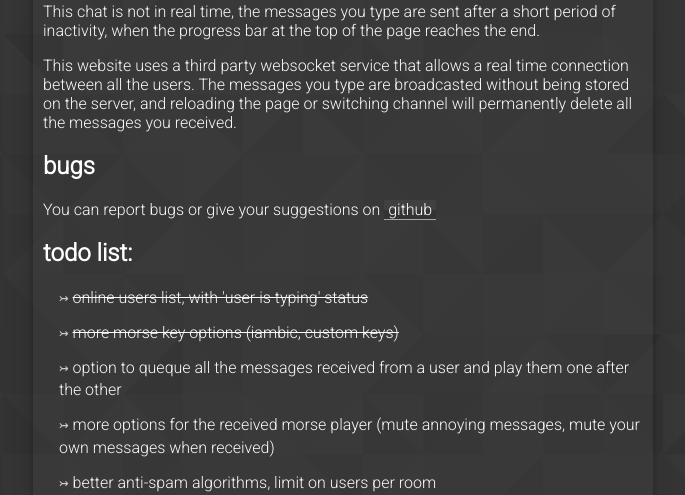
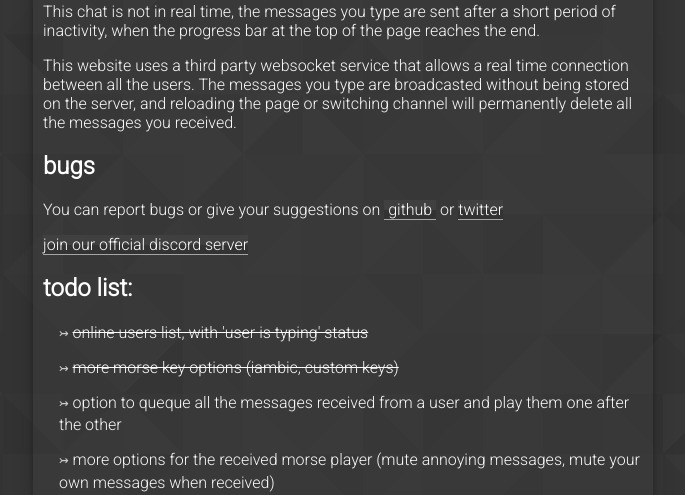
Before and after one commit to robalb/morsechat, a PHP site: page /about.php in a window 1280 px wide. Shown: the part 266-761 px from the top of the page, without its empty margins (297-982 px from the left). Run offline with PHP 8.4, Linux system fonts and the light colour scheme.

Commit message:
added social links

```diff
--- a/about.php
+++ b/about.php
@@ -131,7 +131,6 @@ li:before {
 		the progress bar at the top of the page reaches the end.</p>
 		<p>This website uses a third party websocket service that allows a real time connection between all the users. The messages you type are broadcasted without being stored on the server,
 		and reloading the page or switching channel will permanently delete all the messages you received.</p>
-
 		<!--
 		<h2>what's new</h2>
 		<h3>V 1.0 <span style="color:#cccccc">[19/ 3/ 2018]</span></h3>
@@ -140,8 +139,9 @@ li:before {
 		-->
 
 		<h2 id="bugs">bugs</h2>
-		<p>You can report bugs or give your suggestions on <a href="https://github.com/robalb/morsechat/issues">&nbsp;github&nbsp;</a>
-		<!-- or on <a href="https://twitter.com//">&nbsp;twitter&nbsp;</a> --> </p>
+		<p>You can report bugs or give your suggestions on <a href="https://github.com/robalb/morsechat/issues">&nbsp;github&nbsp;</a> or <a href="https://twitter.com/albertCoolwind">twitter</a>
+		 </p>
+    <p><a href="https://discord.gg/JPzfzNJG6e">join our official discord server</a></p>
 
 		<h2>todo list:</h2>
 		<ul>
--- a/index.php
+++ b/index.php
@@ -130,7 +130,9 @@ echo json_encode($out, JSON_HEX_TAG);
 		<p><a href="about.php">about</a></p>
 		<p><a href="about.php#bugs">bugs</a></p>
 		<!--<p><a href="javascript:alert('coming soon')">practice</a></p>-->
-		<p><a href="https://github.com/robalb/morsechat"><img class="icon-32" src="css/GitHub-Mark-Light-32px.png"></a></p>
+		<p><a href="https://github.com/robalb/morsechat"><img class="icon-32" src="css/github.svg"></a></p>
+		<p><a href="https://discord.gg/JPzfzNJG6e"><img class="icon-32" src="css/discord.svg"></a></p>
+		<p><a href="https://twitter.com/albertCoolwind"><img class="icon-32" src="css/twitter.svg"></a></p>
 	</div>
 </div>
 
```
Also changed, not shown: css/discord.svg (added), css/github.svg (added), css/twitter.svg (added).
